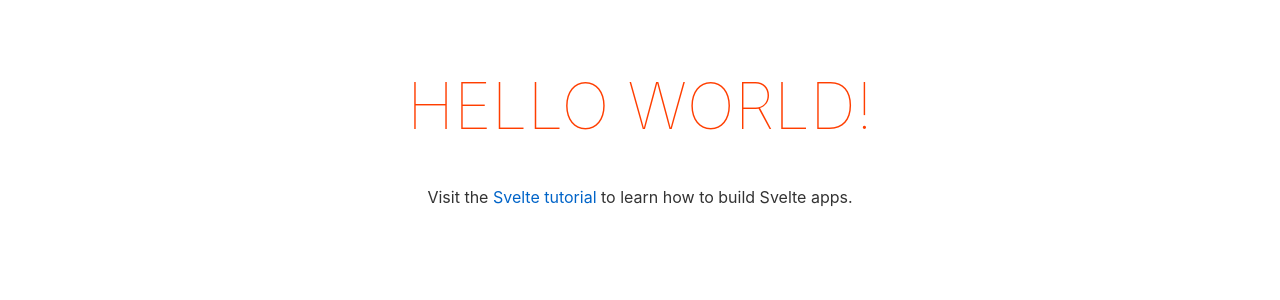
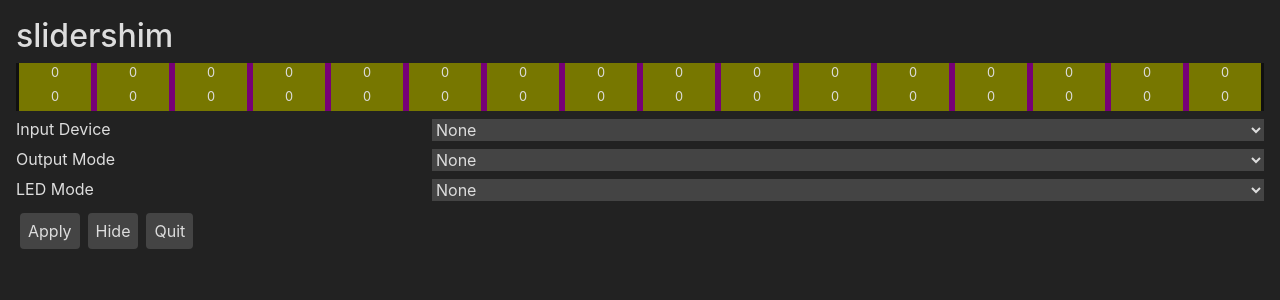
Before and after one commit to 4yn/slidershim, a Svelte app: page / in a window 1280 px wide. Shown: the top 300 px of the page. Built offline with nearby package versions, Linux system fonts and the light colour scheme.

Commit message:
basic ui

```diff
--- a/public/global.css
+++ b/public/global.css
@@ -1,63 +1,132 @@
 html, body {
-	position: relative;
-	width: 100%;
-	height: 100%;
+  position: relative;
+  width: 100%;
+  height: 100%;
+  font-size: 16px;
+  background-color: #222;
+}
+
+* {
+  box-sizing: border-box;
+  color: #ddd;
+  font-family: -apple-system, BlinkMacSystemFont, "Segoe UI", Roboto, Oxygen-Sans, Ubuntu, Cantarell, "Helvetica Neue", sans-serif;
+  font-size: 1rem;
+  user-select: none;
 }
 
 body {
-	color: #333;
-	margin: 0;
-	padding: 8px;
-	box-sizing: border-box;
-	font-family: -apple-system, BlinkMacSystemFont, "Segoe UI", Roboto, Oxygen-Sans, Ubuntu, Cantarell, "Helvetica Neue", sans-serif;
+  margin: 0;
+  padding: 1rem;
 }
 
-a {
-	color: rgb(0,100,200);
-	text-decoration: none;
+.main {
+  display: flex;
+  flex-flow: column nowrap;
+  align-items: stretch;
+  justify-content: flex-start;
 }
 
-a:hover {
-	text-decoration: underline;
+.header {
+  font-size: 2rem;
+  font-weight: 500;
 }
 
-a:visited {
-	color: rgb(0,80,160);
+.row, .row-2 {
+  margin: 0 0 0.5rem 0;
+  display: flex;
+  flex-flow: row nowrap;
+  align-items: flex-start;
+  justify-content: stretch;
 }
 
-label {
-	display: block;
+.row .label {
+  flex: 1 1 0;
 }
 
-input, button, select, textarea {
-	font-family: inherit;
-	font-size: inherit;
-	-webkit-padding: 0.4em 0;
-	padding: 0.4em;
-	margin: 0 0 0.5em 0;
-	box-sizing: border-box;
-	border: 1px solid #ccc;
-	border-radius: 2px;
+.row .input {
+  flex: 2 2 0;
 }
 
-input:disabled {
-	color: #ccc;
+input, select {
+  width: 100%;
+  background-color: #444;
+  color: #ddd;
+  border: none;
 }
 
 button {
-	color: #333;
-	background-color: #f4f4f4;
-	outline: none;
+  font-size: 1rem;
+  margin: 0.25rem;
+  padding: 0.5rem;
+  border-radius: 0.25rem;
+  border: none;
+  background-color: #444;
 }
 
-button:disabled {
-	color: #999;
+button:hover {
+  background: #555;
 }
 
-button:not(:disabled):active {
-	background-color: #ddd;
+button:active {
+  background: #777;
 }
 
-button:focus {
-	border-color: #666;
+.preview {
+  width: 100%;
+  display: flex;
+  flex-flow: column nowrap;
+  align-items: stretch;
+  justify-content: flex-start;
 }
+
+.ground {
+  position: relative;
+  height: 3rem;
+}
+
+.ground-btn, .ground-led {
+  height: 3rem;
+  position:absolute;
+  top: 0;
+  left: 0;
+  width: 100%;
+  display: flex;
+  flex-flow: column nowrap;
+  align-items: stretch;
+  justify-content: flex-start;
+}
+
+.ground-row {
+  flex: 1;
+  width: 100%;
+  display: flex;
+  flex-flow: row nowrap;
+  align-items: stretch;
+  justify-content: space-between;
+}
+
+.ground-btn > .ground-row > div {
+  text-align: center;
+  flex: 1 0 0;
+}
+
+.ground-led-0 {
+  flex: 1 0 0;
+}
+
+.ground-led-1 {
+  flex: 0.4rem 0 0;
+}
+
+.ground-led-2 {
+  flex: 0.2rem 0 0;
+}
+
+.ground-btn {
+  background-color: #0008;
+}
+
+.ground-data {
+  padding: 0.1rem 0;
+  font-size: 0.8rem;
+}
--- a/src-tauri/tauri.conf.json
+++ b/src-tauri/tauri.conf.json
@@ -54,8 +54,8 @@
     "windows": [
       {
         "title": "slidershim",
-        "width": 800,
-        "height": 600,
+        "width": 500,
+        "height": 400,
         "resizable": false,
         "fullscreen": false
       }
--- a/src/App.svelte
+++ b/src/App.svelte
@@ -1,30 +1,148 @@
 <script lang="ts">
-	export let name: string;
+  import { onMount } from "svelte";
+  import { emit, listen } from "@tauri-apps/api/event";
+
+  import Preview from "./Preview.svelte"
+
+  let deviceMode = "none";
+  let outputMode = "none";
+  let lightingMode = "none";
+
+  let keyboardSensitivity = 20;
+  let websocketOutputUrl = "http://localhost:3000";
+  let websocketLedUrl = "http://localhost:3001";
+
+  onMount(async () => {
+    await listen("showConfig", (event) => {
+      const payload: any = event.payload;
+      deviceMode = payload.deviceMode;
+      outputMode = payload.outputMode;
+      lightingMode = payload.lightingMode;
+      keyboardSensitivity = payload.keyboardSensitivity;
+      websocketOutputUrl = payload.websocketOutputUrl;
+      websocketLedUrl = payload.websocketLedUrl;
+    });
+  });
+
+  async function setConfig() {
+    console.log("Updating config");
+    await emit("setConfig", JSON.stringify({
+      deviceMode,
+      outputMode,
+      lightingMode,
+      keyboardSensitivity,
+      websocketOutputUrl,
+      websocketLedUrl
+    }));
+    console.log("Done");
+  }
+
+  async function hide() {
+    await emit("hide", "")
+  }
+
+  async function quit() {
+    await emit("quit", "")
+  }
 </script>
 
-<main>
-	<h1>Hello {name}!</h1>
-	<p>Visit the <a href="https://svelte.dev/tutorial">Svelte tutorial</a> to learn how to build Svelte apps.</p>
+<main class="main">
+  <div class="row">
+    <div class="header">
+      slidershim
+      <!-- slidershim by @4yn -->
+    </div>
+  </div>
+  <div class="row">
+    <Preview />
+  </div>
+  <div class="row">
+    <div class="label">Input Device</div>
+    <div class="input">
+      <select bind:value={deviceMode}>
+        <option value="none">None</option>
+        <option value="tasoller">GAMO2 Tasoller, HID Firmware</option>
+        <option value="yuancon">Yuancon Laverita, HID Firmware</option>
+        <option value="brokenithm">Brokenithm</option>
+        <option value="brokenithm-ground">Brokenithm, Ground only</option>
+      </select>
+    </div>
+  </div>
+  <div class="row">
+    <div class="label">Output Mode</div>
+    <div class="input">
+      <select bind:value={outputMode}>
+        <option value="none">None</option>
+        <option value="kb-32-tasoller">Keyboard 32-zone, Tasoller Layout</option
+        >
+        <option value="kb-32-yuancon">Keyboard 32-zone, Yuancon Layout</option>
+        <option value="kb-6-deemo">Keyboard 6-zone, Deemo Layout</option>
+        <option value="websocket">Websocket</option>
+      </select>
+    </div>
+  </div>
+  {#if outputMode.slice(0, 2) === "kb"}
+    <div class="row">
+      <div class="label">Sensitivity</div>
+      <div class="input">
+        <input
+          type="number"
+          min="1"
+          max="255"
+          step="1"
+          bind:value={keyboardSensitivity}
+        />
+      </div>
+    </div>
+    <div class="row">
+      <div class="label"></div>
+      <div class="input">
+        <input
+          type="range"
+          min="1"
+          max="255"
+          step="1"
+          bind:value={keyboardSensitivity}
+        />
+      </div>
+    </div>
+  {/if}
+  {#if outputMode === "websocket"}
+    <div class="row">
+      <div class="label">Output URL</div>
+      <div class="input">
+        <input placeholder="URL" bind:value={websocketOutputUrl} />
+      </div>
+    </div>
+  {/if}
+  <div class="row">
+    <div class="label">LED Mode</div>
+    <div class="input">
+      <select bind:value={lightingMode}>
+        <option value="none">None</option>
+        <option value="reactive-4">Reactive, 4-Zone</option>
+        <option value="reactive-8">Reactive, 8-Zone</option>
+        <option value="reactive-16">Reactive, 16-Zone</option>
+        <option value="attract">Rainbow Attract Mode</option>
+        <option value="test">LED Test</option>
+        <option value="websocket">Websocket</option>
+      </select>
+    </div>
+  </div>
+  {#if lightingMode === "websocket"}
+    <div class="row">
+      <div class="label">LED URL</div>
+      <div class="input">
+        <input placeholder="URL" bind:value={websocketLedUrl} />
+      </div>
+    </div>
+  {/if}
+  <div class="row">
+    <button on:click={async () => await setConfig()}>Apply</button>
+    <button on:click={async () => await hide()}>Hide</button>
+    <button on:click={async () => await quit()}>Quit</button>
+  </div>
 </main>
 
 <style>
-	main {
-		text-align: center;
-		padding: 1em;
-		max-width: 240px;
-		margin: 0 auto;
-	}
-
-	h1 {
-		color: #ff3e00;
-		text-transform: uppercase;
-		font-size: 4em;
-		font-weight: 100;
-	}
-
-	@media (min-width: 640px) {
-		main {
-			max-width: none;
-		}
-	}
 </style>
--- /dev/null
+++ b/src/Preview.svelte
@@ -0,0 +1,35 @@
+<script lang="ts">
+  let topDatas = Array(16).fill(0);
+  let botDatas = Array(16).fill(0);
+  let ledDatas = Array(31).fill(0).map((_, idx) => ({
+    color: !!(idx % 2) ? "f0f" : "ff0",
+    spec: idx % 2
+  }))
+</script>
+
+<main class="preview">
+  <div class="air"></div>
+  <div class="ground">
+    <div class="ground-led">
+      <div class="ground-row">
+        <div class="ground-led-2"></div>
+        {#each ledDatas as {color, spec}, idx (idx)}
+          <div class={`ground-led-${spec}`} style={`background-color: #${color}`}></div>
+        {/each}
+        <div class="ground-led-2"></div>
+      </div>
+    </div>
+    <div class="ground-btn">
+      <div class="ground-row">
+        {#each topDatas as topData, idx (idx)}
+          <div class="ground-data">{topData}</div>
+        {/each}
+      </div>
+      <div class="ground-row">
+        {#each botDatas as botData, idx (idx)}
+          <div class="ground-data">{botData}</div>
+        {/each}
+      </div>
+    </div>
+  </div>
+</main>
--- a/src/main.ts
+++ b/src/main.ts
@@ -1,10 +1,7 @@
 import App from './App.svelte';
 
 const app = new App({
-	target: document.body,
-	props: {
-		name: 'world'
-	}
+	target: document.body
 });
 
 export default app;
```
Also changed, not shown: 1 other file (tests, documents, lock files or other folders).
